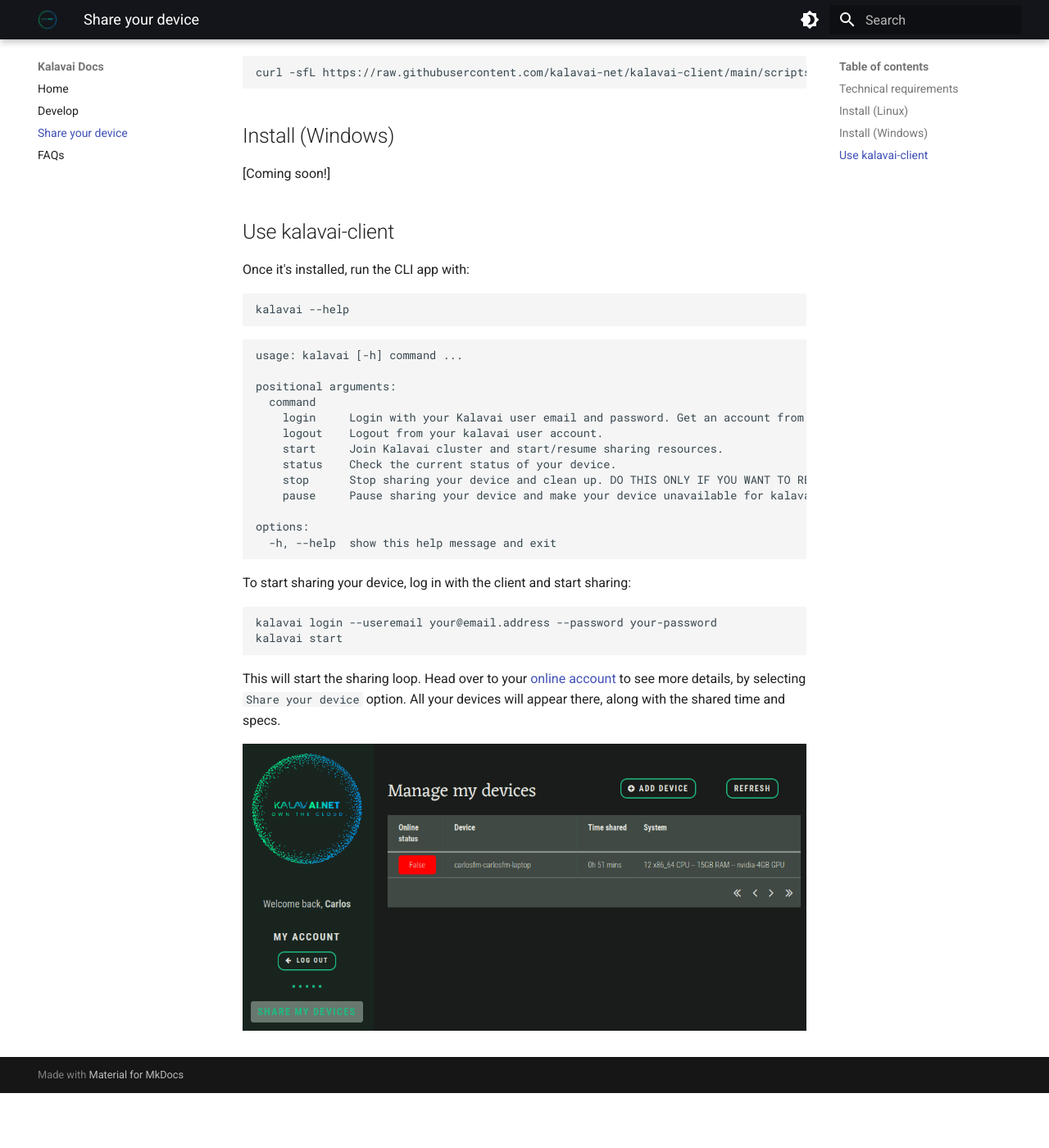
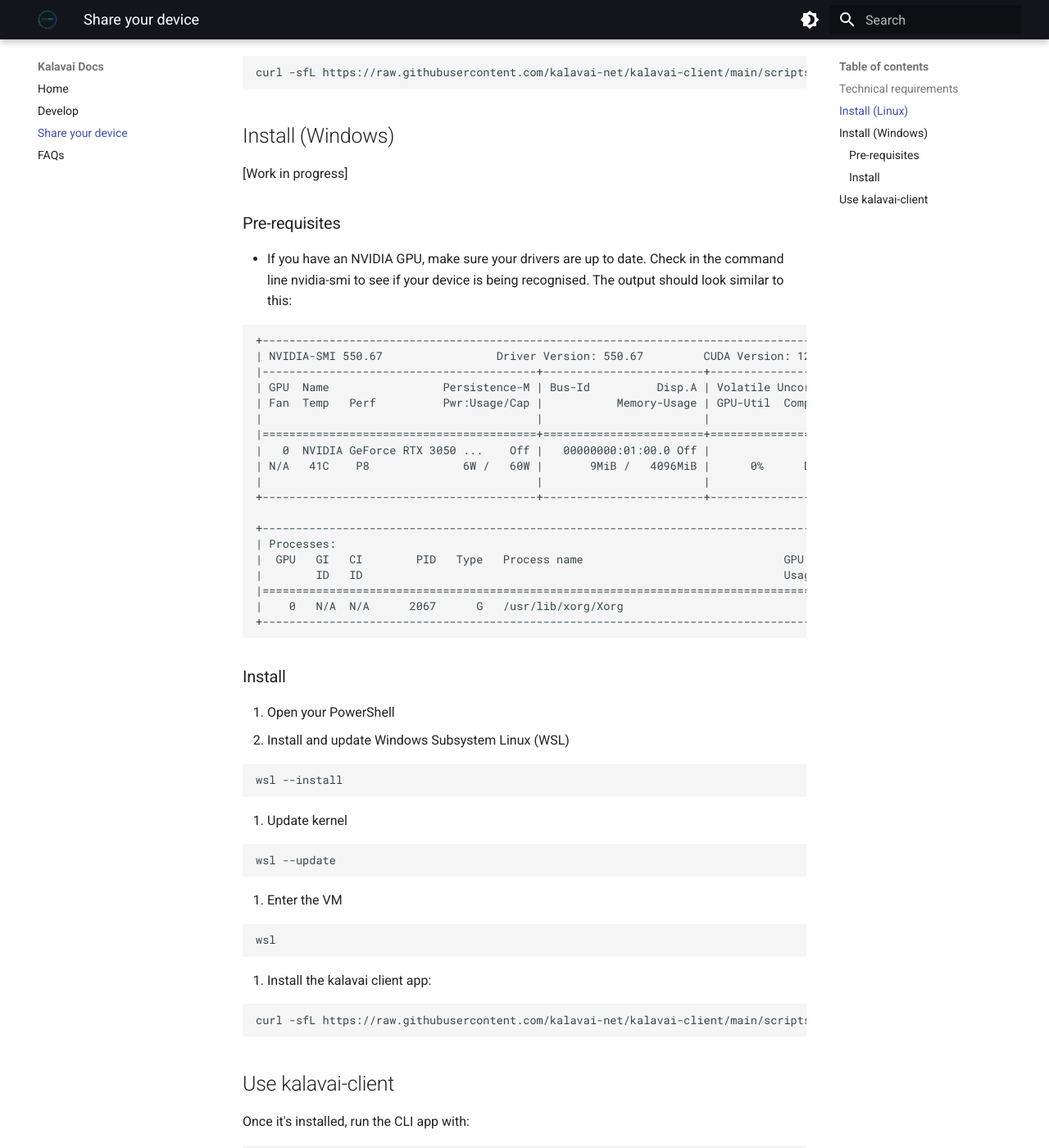
Before and after one commit to kalavai-net/kalavai-docs, an MkDocs documentation site: the page built from docs/hosts.md, in a window 1280 px wide and 1400 px high, scrolled down 820 px. Shown: the whole window at 82% size. Built offline with MkDocs 1.6.1 and Material for MkDocs 9.7.7, drawn with Linux system fonts in a browser that asks for light colours; before the commit the page ends 2153 px from its top, so only the background shows below that.

Commit message:
added windows hosting

````diff
--- a/docs/hosts.md
+++ b/docs/hosts.md
@@ -36,7 +36,57 @@
 
 ## Install (Windows)
 
-[Coming soon!]
+[Work in progress]
+
+### Pre-requisites
+
+- If you have an NVIDIA GPU, make sure your drivers are up to date. Check in the command line nvidia-smi to see if your device is being recognised. The output should look similar to this:
+```
++-----------------------------------------------------------------------------------------+
+| NVIDIA-SMI 550.67                 Driver Version: 550.67         CUDA Version: 12.4     |
+|-----------------------------------------+------------------------+----------------------+
+| GPU  Name                 Persistence-M | Bus-Id          Disp.A | Volatile Uncorr. ECC |
+| Fan  Temp   Perf          Pwr:Usage/Cap |           Memory-Usage | GPU-Util  Compute M. |
+|                                         |                        |               MIG M. |
+|=========================================+========================+======================|
+|   0  NVIDIA GeForce RTX 3050 ...    Off |   00000000:01:00.0 Off |                  N/A |
+| N/A   41C    P8              6W /   60W |       9MiB /   4096MiB |      0%      Default |
+|                                         |                        |                  N/A |
++-----------------------------------------+------------------------+----------------------+
+
++-----------------------------------------------------------------------------------------+
+| Processes:                                                                              |
+|  GPU   GI   CI        PID   Type   Process name                              GPU Memory |
+|        ID   ID                                                               Usage      |
+|=========================================================================================|
+|    0   N/A  N/A      2067      G   /usr/lib/xorg/Xorg                              4MiB |
++-----------------------------------------------------------------------------------------+
+```
+
+
+### Install
+
+1. Open your PowerShell
+2. Install and update Windows Subsystem Linux (WSL)
+```bash
+wsl --install
+```
+
+3. Update kernel
+```bash
+wsl --update
+```
+
+4. Enter the VM
+```bash
+wsl
+```
+
+5. Install the kalavai client app:
+```bash
+curl -sfL https://raw.githubusercontent.com/kalavai-net/kalavai-client/main/scripts/install_client.sh | bash -
+```
+
 
 
 ## Use kalavai-client
````
